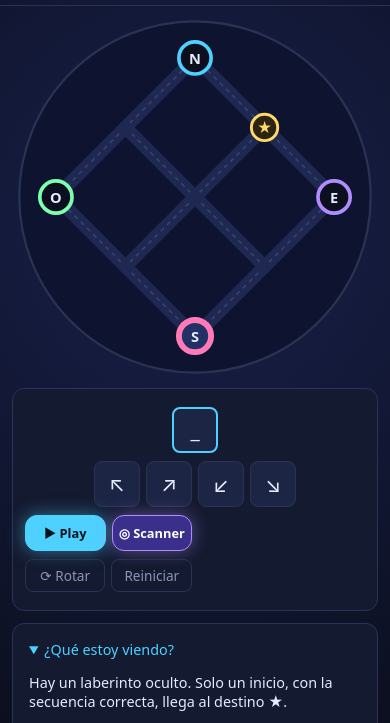
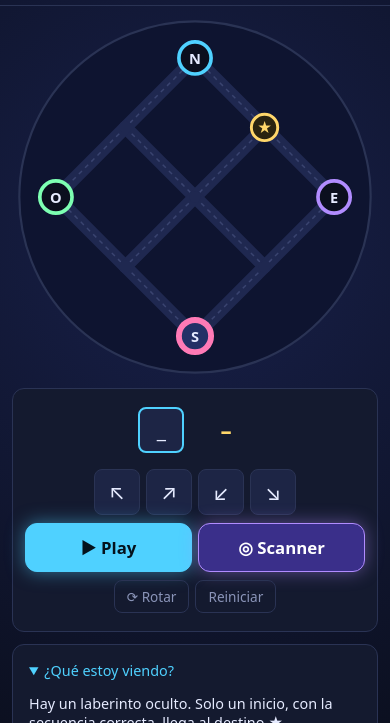
Before and after one commit to AdrianMPC/quantum_game_hackaton, a website with bundled scripts: page index.html in a window 390 px wide. Shown: the part 95-818 px from the top of the page. Built offline with nearby package versions, Linux system fonts and the light colour scheme.

Commit message:
fix: restore sequence match number next to moves; full-size Play/Scanner on phones

```diff
--- a/index.html
+++ b/index.html
@@ -30,7 +30,10 @@
     <svg id="board" viewBox="-125 -125 250 250" role="img" aria-label="Tablero circular con laberinto oculto"></svg>
 
     <section class="controls">
-      <div id="slots" class="slots" aria-label="Secuencia de movimientos"></div>
+      <div class="seq-row">
+        <div id="slots" class="slots" aria-label="Secuencia de movimientos"></div>
+        <b id="match" class="match" title="Coincidencia de secuencia: comparación clásica posición por posición con la solución. No es una probabilidad cuántica." aria-label="Coincidencia de secuencia">–</b>
+      </div>
       <div class="moves" aria-label="Movimientos">
         <button data-move="UP_LEFT" aria-label="Arriba-izquierda"><span>↖</span></button>
         <button data-move="UP_RIGHT" aria-label="Arriba-derecha"><span>↗</span></button>
--- a/src/engine.js
+++ b/src/engine.js
@@ -83,6 +83,13 @@ export function validateLevel(level) {
   return errors;
 }
 
+// Sequence match: classical position-by-position comparison, not a probability.
+export function match(input, target) {
+  if (!target.length) return null;
+  const hits = target.filter((m, i) => input[i] === m).length;
+  return Math.round((hits / target.length) * 1000) / 10;
+}
+
 export function score(cfg, { seconds, plays, scans }) {
   return Math.max(0, Math.round(cfg.baseScore - seconds * cfg.timePenaltyPerSecond - plays * cfg.playPenalty - scans * cfg.scannerPenalty));
 }
--- a/src/game.js
+++ b/src/game.js
@@ -1,5 +1,5 @@
 // Level state machine. No DOM: main.js calls these and re-renders.
-import { STARTS, trace, score } from './engine.js';
+import { STARTS, trace, match, score } from './engine.js';
 
 export function createGame(level, defaults, now = Date.now) {
   const g = {
@@ -22,6 +22,7 @@ export function reset(g) {
     startedAt: g.now(),
     idealPaths: null, // start -> points, set by Play
     collisions: null, // start -> {points, blockedAt}, set by Scanner
+    matchPct: null,
     message: '',
     result: null,
   });
@@ -56,6 +57,7 @@ export function play(g) {
   g.message = '';
   g.plays++;
   g.idealPaths = Object.fromEntries(STARTS.map((s) => [s, trace(g.level, s, g.seq, { ignoreWalls: true }).points]));
+  g.matchPct = match(g.seq, g.level.targetSequence);
   const won = g.seq.join() === g.level.targetSequence.join() && selectedStart(g) === g.level.correctStart;
   if (won) {
     const seconds = Math.round((g.now() - g.startedAt) / 1000);
@@ -76,6 +78,7 @@ export function scan(g) {
   g.message = '';
   g.scans++;
   g.idealPaths = Object.fromEntries(STARTS.map((s) => [s, trace(g.level, s, g.seq, { ignoreWalls: true }).points]));
+  g.matchPct = match(g.seq, g.level.targetSequence);
   g.collisions = Object.fromEntries(STARTS.map((s) => [s, trace(g.level, s, g.seq)]));
   g.status = 'SCANNING';
 }
--- a/src/main.js
+++ b/src/main.js
@@ -68,6 +68,7 @@ function render() {
   $('plays').textContent = g.plays;
   $('scans').textContent = g.scans;
   $('message').textContent = g.message;
+  $('match').textContent = g.matchPct === null ? '–' : `${g.matchPct} %`;
   $('streak').textContent = daily.currentStreak(streakState, today);
   $('mode-levels').classList.toggle('active', mode === 'levels');
   $('mode-daily').classList.toggle('active', mode === 'daily');
--- a/style.css
+++ b/style.css
@@ -29,7 +29,9 @@ h1 { margin: 0; font-size: 1.4rem; letter-spacing: .04em; color: var(--accent);
 }
 main { display: grid; gap: 16px; }
 .controls { text-align: center; }
-.controls .slots, .controls .moves, .controls .actions { justify-content: center; }
+.controls .slots, .controls .moves, .controls .actions, .seq-row { justify-content: center; }
+.seq-row { display: flex; flex-wrap: wrap; align-items: center; gap: 4px 16px; }
+.match { color: var(--gold); font-size: 1.4rem; min-width: 4ch; }
 .help { background: var(--panel); border: 1px solid var(--line); border-radius: 12px; padding: 4px 16px 8px; }
 
 #board { width: 100%; max-width: min(520px, 44vh); margin: 0 auto; display: block; }
@@ -96,8 +98,7 @@ button.primary { background: var(--accent); color: #04121c; font-weight: 700; bo
   .controls { padding: 10px 12px; }
   .slots, .moves, .actions { margin: 8px 0; gap: 6px; }
   .moves button, .slot { width: 46px; height: 46px; font-size: 1.3rem; }
-  .actions { display: grid; grid-template-columns: repeat(4, 1fr); }
-  .actions button { padding: 8px 2px; font-size: .8rem; white-space: nowrap; }
+  .main-actions button { padding: 12px 6px; font-size: 1.05rem; }
   dialog { padding: 14px; }
   .bar { grid-template-columns: 64px 1fr 84px; font-size: .78rem; }
 }
```
Also changed, not shown: test/engine.test.js (+6 -1 lines), README.md.
